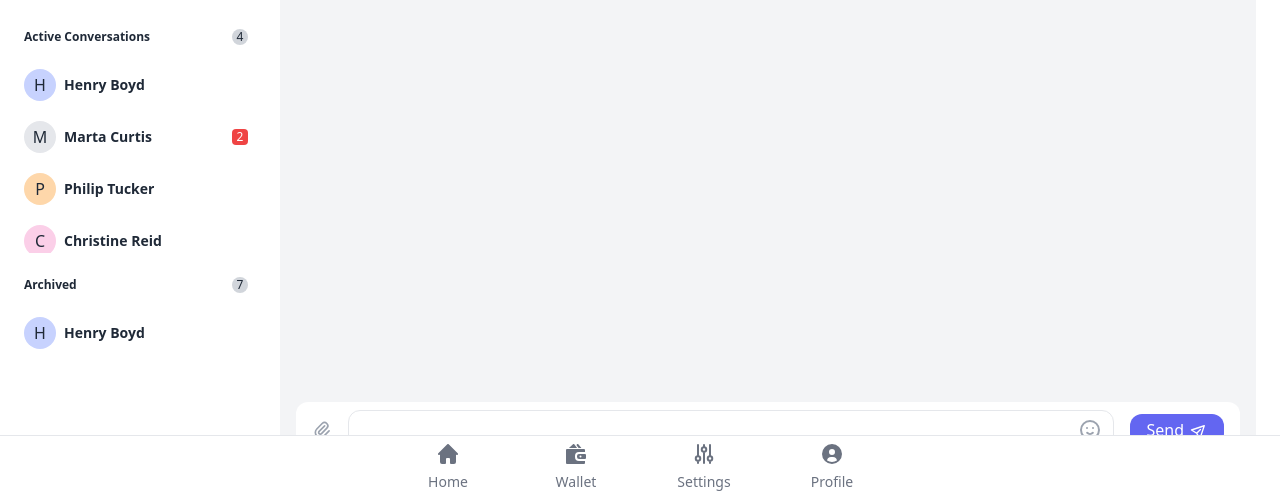
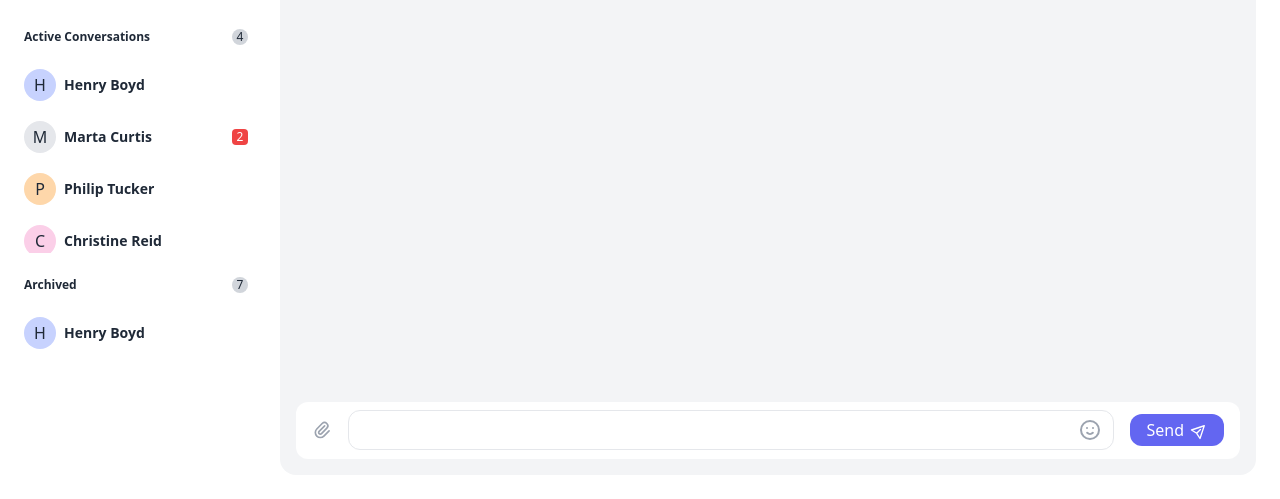
Before and after one commit to chatty-lol/site, a plain HTML site: page chat1.html in a window 1280 px wide. Shown: the part 301-800 px from the top of the page. Drawn offline with nearby package versions, Linux system fonts and the light colour scheme.

Commit message:
Update chat1.html

```diff
--- a/chat1.html
+++ b/chat1.html
@@ -38,6 +38,9 @@
           </div>
           <div class="ml-2 font-bold text-2xl">Chatty.lol</div>
         </div>
+
+
+        <!-- left side list -->
         <div id="left-side-list" class="flex flex-col items-center bg-indigo-100 border border-gray-200 mt-4 w-full py-6 px-4 rounded-lg">
           <div class="h-20 w-20 rounded-full border overflow-hidden items-center justify-center">
             <img
@@ -51,15 +54,7 @@
 
 
           <!-- Switches -->
-          <!--
-          <div class="status-switch flex flex-row items-center mt-3 cursor-pointer">
-            <div class="leading-none mr-1 text-xs font-bold">Status</div>
-            <div class="flex flex-col justify-center h-4 w-8 rounded-full" stage="0" stage_0="bg-gray-400 items-start" stage_1="bg-indigo-500 items-center" stage_2="bg-red-600 items-end">
-              <div class="h-3 w-3 bg-white rounded-full mr-1 ml-1"></div>
-            </div>
-            <div class="leading-none ml-1 text-xs">Invisible</div>
-          </div>
-          -->
+
 
 
 
@@ -130,6 +125,9 @@
               <div class="ml-2 text-sm font-semibold">Jerry Guzman</div>
             </button>
           </div>
+
+
+          <!-- ARCHIVED -->
           <div class="flex flex-row items-center justify-between text-xs mt-6">
             <span class="font-bold">Archived</span>
             <span
@@ -149,6 +147,9 @@
               <div class="ml-2 text-sm font-semibold">Henry Boyd</div>
             </button>
           </div>
+
+
+
         </div>
       </div>
       <div class="flex flex-col flex-auto h-full p-6">
@@ -332,37 +333,6 @@
 
 
 
-<div class="fixed bottom-0 left-0 z-50 w-full h-16 bg-white border-t border-gray-200 dark:bg-gray-700 dark:border-gray-600">
-    <div class="grid h-full max-w-lg grid-cols-4 mx-auto font-medium">
-        <button type="button" class="inline-flex flex-col items-center justify-center px-5 hover:bg-gray-50 dark:hover:bg-gray-800 group">
-            <svg class="w-5 h-5 mb-2 text-gray-500 dark:text-gray-400 group-hover:text-blue-600 dark:group-hover:text-blue-500" aria-hidden="true" xmlns="http://www.w3.org/2000/svg" fill="currentColor" viewBox="0 0 20 20">
-                <path d="m19.707 9.293-2-2-7-7a1 1 0 0 0-1.414 0l-7 7-2 2a1 1 0 0 0 1.414 1.414L2 10.414V18a2 2 0 0 0 2 2h3a1 1 0 0 0 1-1v-4a1 1 0 0 1 1-1h2a1 1 0 0 1 1 1v4a1 1 0 0 0 1 1h3a2 2 0 0 0 2-2v-7.586l.293.293a1 1 0 0 0 1.414-1.414Z"/>
-            </svg>
-            <span class="text-sm text-gray-500 dark:text-gray-400 group-hover:text-blue-600 dark:group-hover:text-blue-500">Home</span>
-        </button>
-        <button type="button" class="inline-flex flex-col items-center justify-center px-5 hover:bg-gray-50 dark:hover:bg-gray-800 group">
-            <svg class="w-5 h-5 mb-2 text-gray-500 dark:text-gray-400 group-hover:text-blue-600 dark:group-hover:text-blue-500" aria-hidden="true" xmlns="http://www.w3.org/2000/svg" fill="currentColor" viewBox="0 0 20 20">
-                <path d="M11.074 4 8.442.408A.95.95 0 0 0 7.014.254L2.926 4h8.148ZM9 13v-1a4 4 0 0 1 4-4h6V6a1 1 0 0 0-1-1H1a1 1 0 0 0-1 1v13a1 1 0 0 0 1 1h17a1 1 0 0 0 1-1v-2h-6a4 4 0 0 1-4-4Z"/>
-                <path d="M19 10h-6a2 2 0 0 0-2 2v1a2 2 0 0 0 2 2h6a1 1 0 0 0 1-1v-3a1 1 0 0 0-1-1Zm-4.5 3.5a1 1 0 1 1 0-2 1 1 0 0 1 0 2ZM12.62 4h2.78L12.539.41a1.086 1.086 0 1 0-1.7 1.352L12.62 4Z"/>
-            </svg>
-            <span class="text-sm text-gray-500 dark:text-gray-400 group-hover:text-blue-600 dark:group-hover:text-blue-500">Wallet</span>
-        </button>
-        <button type="button" class="inline-flex flex-col items-center justify-center px-5 hover:bg-gray-50 dark:hover:bg-gray-800 group">
-            <svg class="w-5 h-5 mb-2 text-gray-500 dark:text-gray-400 group-hover:text-blue-600 dark:group-hover:text-blue-500" aria-hidden="true" xmlns="http://www.w3.org/2000/svg" fill="none" viewBox="0 0 20 20">
-                <path stroke="currentColor" stroke-linecap="round" stroke-linejoin="round" stroke-width="2" d="M4 12.25V1m0 11.25a2.25 2.25 0 0 0 0 4.5m0-4.5a2.25 2.25 0 0 1 0 4.5M4 19v-2.25m6-13.5V1m0 2.25a2.25 2.25 0 0 0 0 4.5m0-4.5a2.25 2.25 0 0 1 0 4.5M10 19V7.75m6 4.5V1m0 11.25a2.25 2.25 0 1 0 0 4.5 2.25 2.25 0 0 0 0-4.5ZM16 19v-2"/>
-            </svg>
-            <span class="text-sm text-gray-500 dark:text-gray-400 group-hover:text-blue-600 dark:group-hover:text-blue-500">Settings</span>
-        </button>
-        <button type="button" class="inline-flex flex-col items-center justify-center px-5 hover:bg-gray-50 dark:hover:bg-gray-800 group">
-            <svg class="w-5 h-5 mb-2 text-gray-500 dark:text-gray-400 group-hover:text-blue-600 dark:group-hover:text-blue-500" aria-hidden="true" xmlns="http://www.w3.org/2000/svg" fill="currentColor" viewBox="0 0 20 20">
-                <path d="M10 0a10 10 0 1 0 10 10A10.011 10.011 0 0 0 10 0Zm0 5a3 3 0 1 1 0 6 3 3 0 0 1 0-6Zm0 13a8.949 8.949 0 0 1-4.951-1.488A3.987 3.987 0 0 1 9 13h2a3.987 3.987 0 0 1 3.951 3.512A8.949 8.949 0 0 1 10 18Z"/>
-            </svg>
-            <span class="text-sm text-gray-500 dark:text-gray-400 group-hover:text-blue-600 dark:group-hover:text-blue-500">Profile</span>
-        </button>
-    </div>
-</div>
-
-
 
 
 
```
